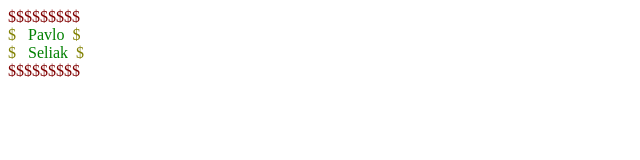
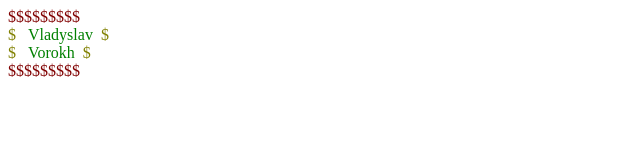
Before and after one commit to vladyslavv981/JavaScript_Vorokh, a plain HTML site: page JavaScript_z1_voro.html in a window 1280 px wide. Shown: the full height of the page, 0-640 px from the left. Drawn offline with Linux system fonts and the light colour scheme.

Commit message:
Update JavaScript_z1_voro.html

```diff
--- a/JavaScript_z1_voro.html
+++ b/JavaScript_z1_voro.html
@@ -8,8 +8,8 @@
 <BODY>
 <SCRIPT>
 document.write("$$$$$$$$$".fontcolor("800000")+"<br>");
-document.write("$".fontcolor("#808000")+"&nbsp;&nbsp;&nbsp;Pavlo".fontcolor("green")+"&nbsp;&nbsp;$".fontcolor("#808000")+"<br>");
-document.write("$".fontcolor("#808000")+"&nbsp;&nbsp;&nbsp;Seliak".fontcolor("green")+"&nbsp;&nbsp;$".fontcolor("#808000")+"<br>");
+document.write("$".fontcolor("#808000")+"&nbsp;&nbsp;&nbsp;Vladyslav".fontcolor("green")+"&nbsp;&nbsp;$".fontcolor("#808000")+"<br>");
+document.write("$".fontcolor("#808000")+"&nbsp;&nbsp;&nbsp;Vorokh".fontcolor("green")+"&nbsp;&nbsp;$".fontcolor("#808000")+"<br>");
 document.write("$$$$$$$$$".fontcolor("#800000")+"<br>");
 </SCRIPT>
 </BODY>
```
